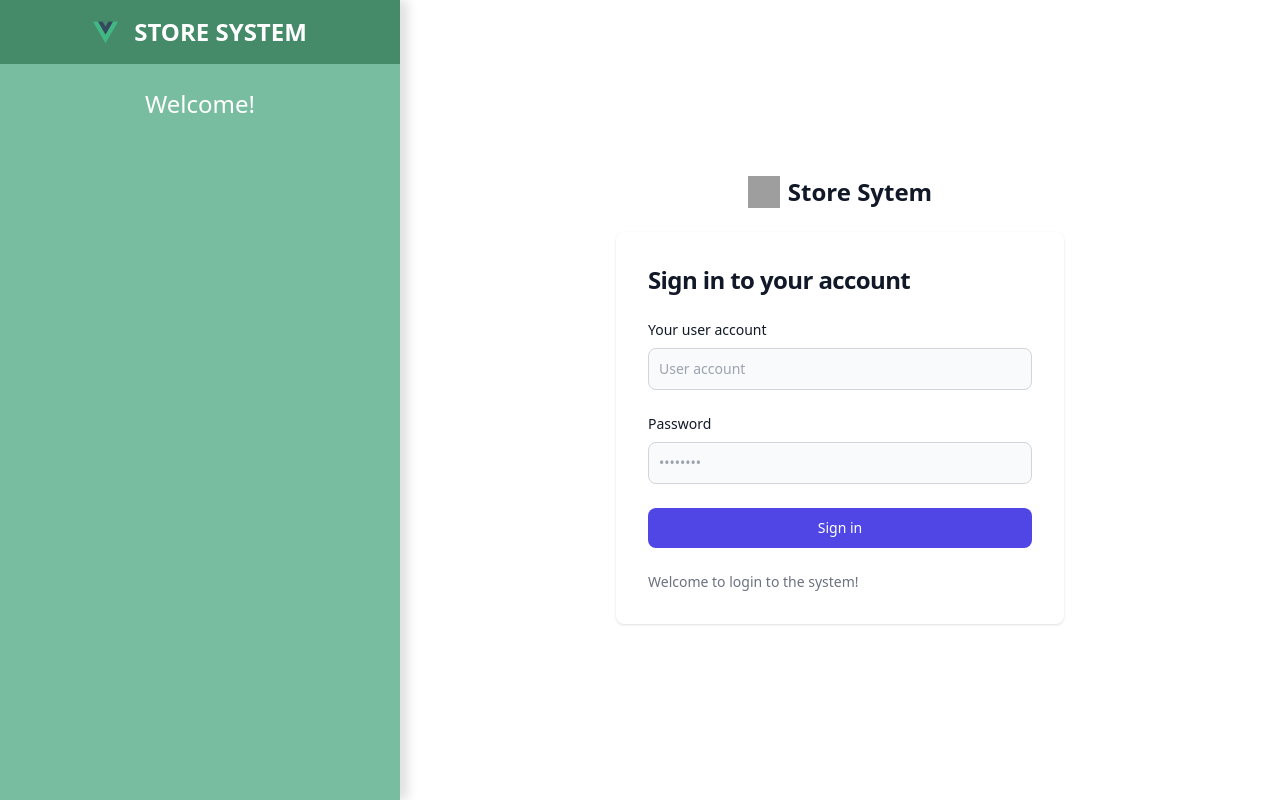
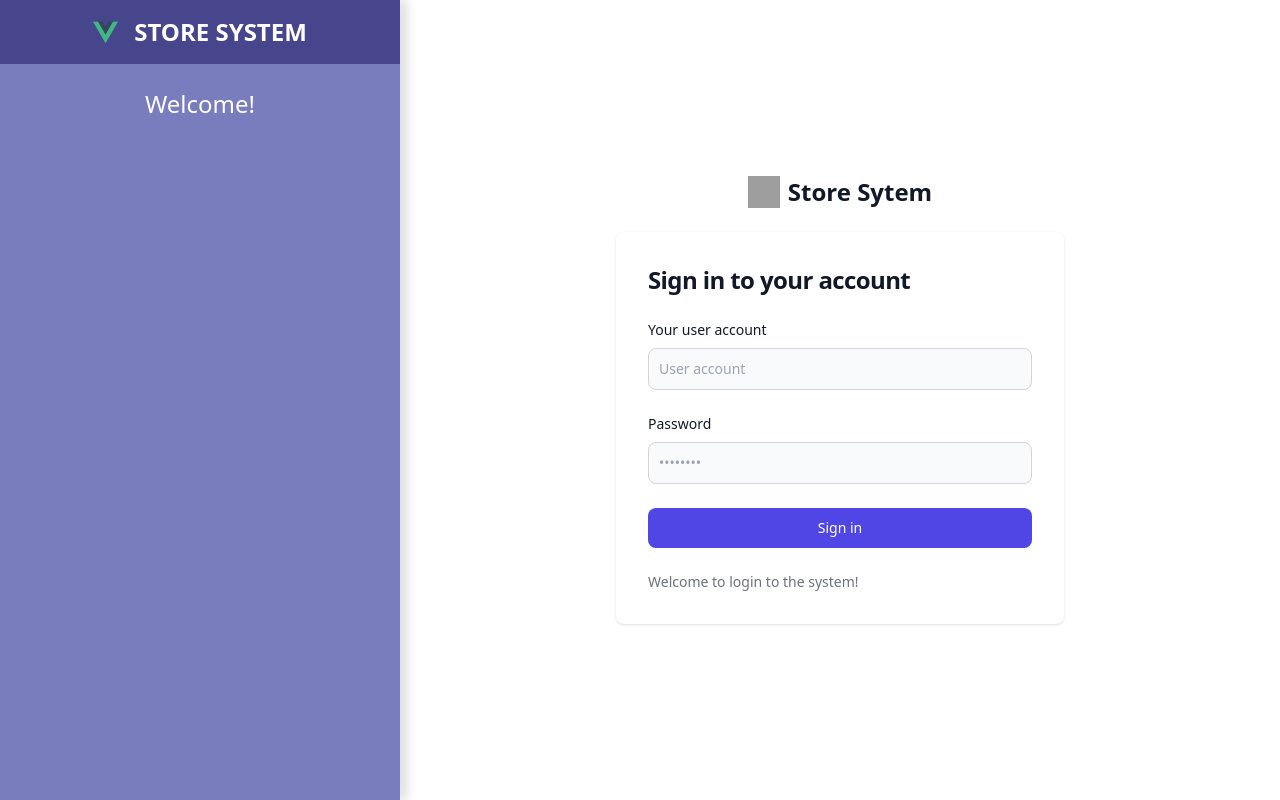
Before and after one commit to kjnwjn/restaurant_management_FE, a Vue app: page /login in a window 1280 px wide. Built offline with nearby package versions, Linux system fonts and the light colour scheme; grey boxes are pictures that could not be loaded; what vue-toastify would draw is missing.

Commit message:
Update main color

```diff
--- a/src/App.vue
+++ b/src/App.vue
@@ -1,7 +1,7 @@
 <template>
     <div id="app">
         <div class="left-menu">
-            <div class="flex text-white justify-center items-center p-4" style="background: #458b69">
+            <div class="flex text-white justify-center items-center p-4" style="background: rgb(71 69 139)">
                 <img src="@/assets/logo.png" width="25px" />
                 <h1 class="font-bold text-2xl uppercase ml-4">Store System</h1>
             </div>
@@ -142,7 +142,7 @@ input[type="number"]::-webkit-outer-spin-button {
     width: 400px;
     top: 0;
     bottom: 0;
-    background: #79bda1;
+    background: #797cbd;
     color: white;
     box-shadow: 8px 0 10px 0 #0000001f;
     z-index: 10;
```
